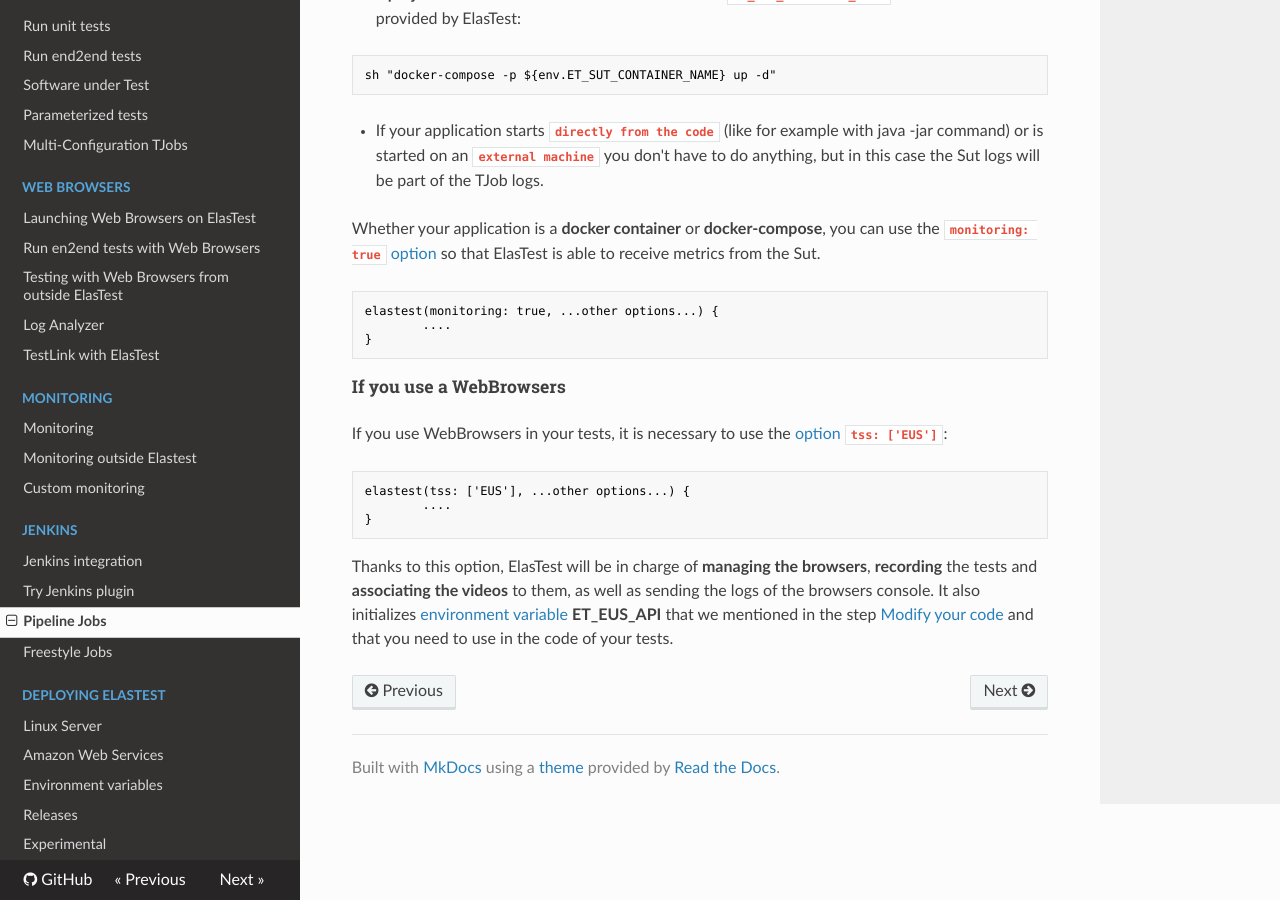
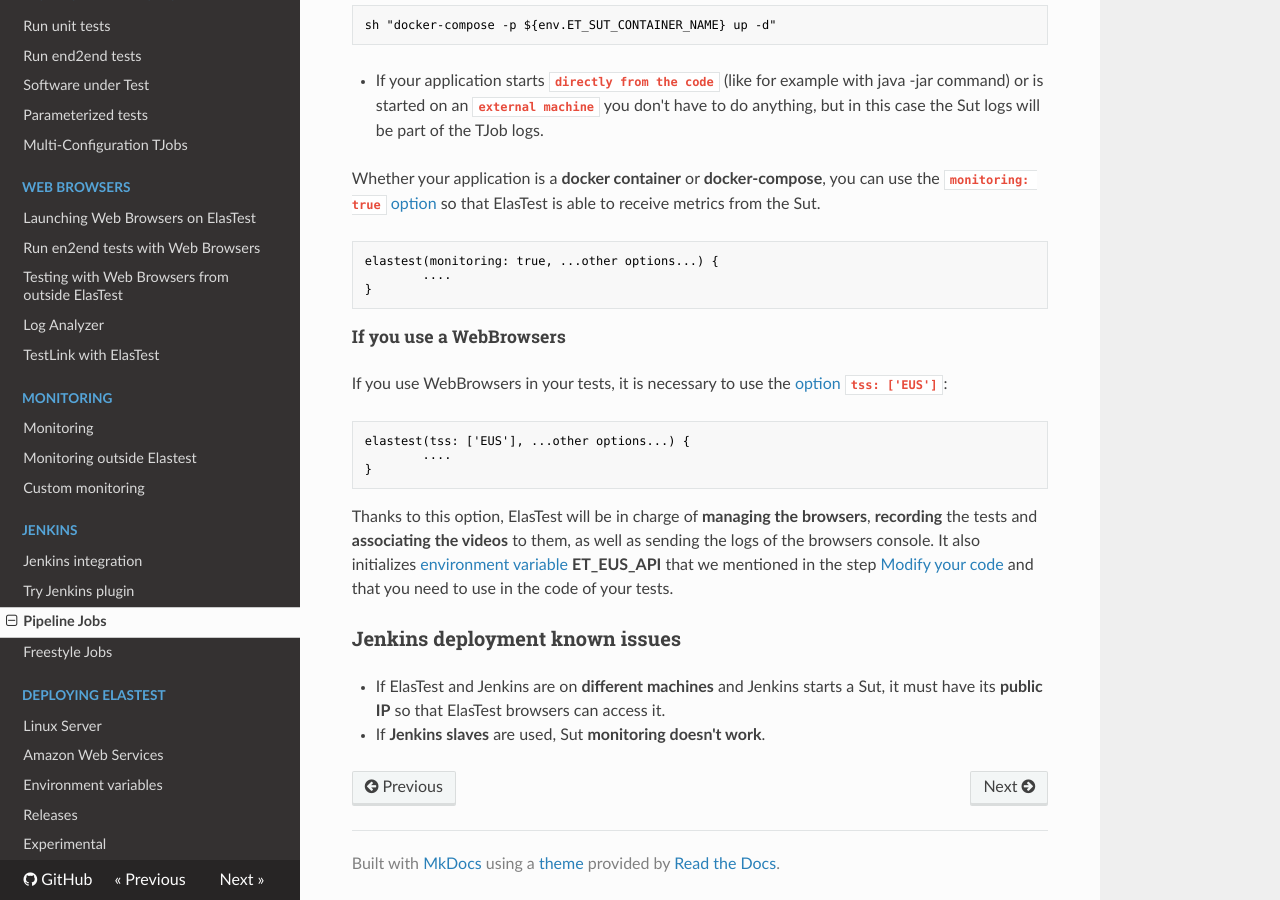
Before and after one commit to elastest/elastest.io-docs, an MkDocs documentation site: the page built from docs/jenkins/pipeline.md, in a window 1280 px wide and 900 px high, scrolled down 8477 px. Built offline with MkDocs 1.6.1, drawn with Linux system fonts in a browser that asks for light colours; nearby versions of some CDN libraries; old or Windows-style settings are respelled for this version of MkDocs; some of the changed text lies outside the part shown.

````diff
--- a/docs/jenkins/pipeline.md
+++ b/docs/jenkins/pipeline.md
@@ -393,12 +393,6 @@ The installation of ElasTest, Jenkins and the collaboration between them, allows
 -   **`monitoring`**: used to send or not the Sut monitoring traces to Elastest.
 
 <!-- ************************************** -->
-<!-- ************ Known Issues ************ -->
-<!-- ************************************** -->
-
-<h3 class="holder-subtitle link-top" id="options">Jenkins deployment known issues</h3>
-
-<!-- ************************************** -->
 <!-- ************ Add ElasTest ************ -->
 <!-- ************************************** -->
 
@@ -504,3 +498,13 @@ elastest(tss: ['EUS'], ...other options...) {
 ```
 
 Thanks to this option, ElasTest will be in charge of **managing the browsers**, **recording** the tests and **associating the videos** to them, as well as sending the logs of the browsers console. It also initializes [environment variable](/testing/environment-variables) **ET_EUS_API** that we mentioned in the step [Modify your code](#modifyYourCode) and that you need to use in the code of your tests.
+
+
+<!-- ************************************** -->
+<!-- ************ Known Issues ************ -->
+<!-- ************************************** -->
+
+<h3 class="holder-subtitle link-top" id="options">Jenkins deployment known issues</h3>
+
+-   If ElasTest and Jenkins are on **different machines** and Jenkins starts a Sut, it must have its **public IP** so that ElasTest browsers can access it.
+-   If **Jenkins slaves** are used, Sut **monitoring doesn't work**.
````
